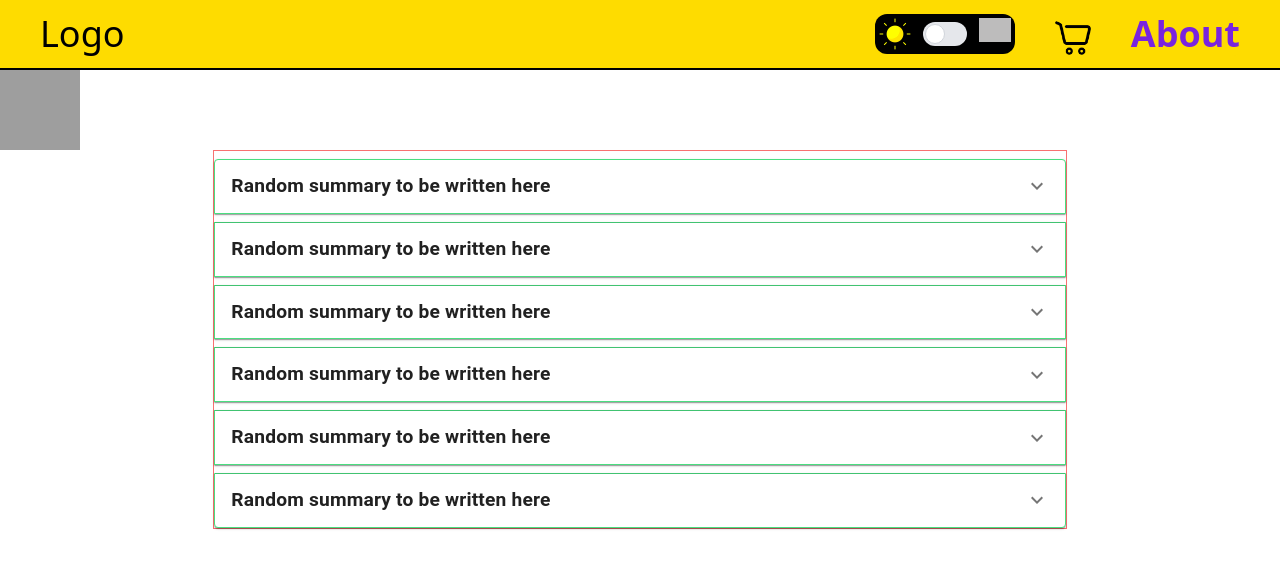
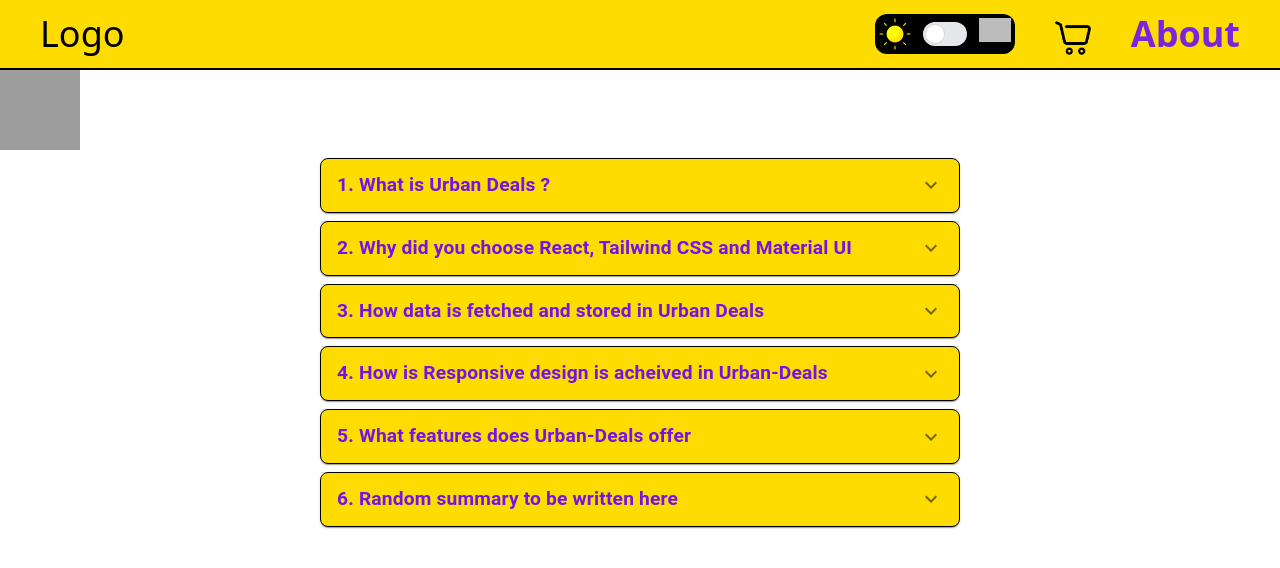
Before and after one commit to dipanshu999/Urban-Deals, a React (Vite) app: page /about in a window 1280 px wide. Shown: the top 568 px of the page. Built offline with nearby package versions, Linux system fonts and the light colour scheme; no server answers; grey boxes are pictures that could not be loaded.

Commit message:
Accordions added

```diff
--- a/src/App.jsx
+++ b/src/App.jsx
@@ -15,7 +15,7 @@ export default function App() {
   let {darkMode,setNavToggle,navToggle}=useContext(ProductContext)
   return (
     <>
-      <div  className={`  max-w-[1400px] w-full  mx-auto ${darkMode?'bg-[#161616]': 'bg-white' } ` } >
+      <div  className={`  max-w-[1400px] w-full  mx-auto ${darkMode?'bg-[#0e0e0e]': 'bg-white' } ` } >
         <Navbar/>
         <Routes>
           <Route path='/' element={ <Home/>}/>
--- a/src/components/About.jsx
+++ b/src/components/About.jsx
@@ -10,12 +10,12 @@ export default function About() {
   const [expanded, setExpanded] = React.useState(false);
 
   const arr = [
-    { summary: 'Random summary to be written here', detail: 'Lorem ipsum dolor sit amet consectetur adipisicing elit. Nihil rerum inventore nostrum!' },
-    { summary: 'Random summary to be written here', detail: 'Lorem ipsum dolor sit amet consectetur adipisicing elit. Nihil rerum inventore nostrum!' },
-    { summary: 'Random summary to be written here', detail: 'Lorem ipsum dolor sit amet consectetur adipisicing elit. Nihil rerum inventore nostrum!' },
-    { summary: 'Random summary to be written here', detail: 'Lorem ipsum dolor sit amet consectetur adipisicing elit. Nihil rerum inventore nostrum!' },
-    { summary: 'Random summary to be written here', detail: 'Lorem ipsum dolor sit amet consectetur adipisicing elit. Nihil rerum inventore nostrum!' },
-    { summary: 'Random summary to be written here', detail: 'Lorem ipsum dolor sit amet consectetur adipisicing elit. Nihil rerum inventore nostrum!' }
+    { summary: '1.  What is Urban Deals ?', detail: "Urban-Deals is an API based E-commerce web app, which fetches data from an external API and stores it to user's local storage for showing unique data for each and every user" },
+    { summary: '2.  Why did you choose React, Tailwind CSS and Material UI', detail: "React is used for making single page application which updates the website data by using virtual-dom, Tailwind CSS for using css classes and Material UI for using stylish components" },
+    { summary: '3.  How data is fetched and stored in Urban Deals', detail: 'Data is fetched from an external API is called Fakestore where we get all the details of products like their price, title, category etc. After that the data is stored in the local storage of user so that unique data can be shown according to different users' },
+    { summary: '4.  How is Responsive design is acheived in Urban-Deals', detail: 'Resposnive design is acheived by using Tailwind CSS where we took help of amazing CSS properties like Flex-box, width, padding etc.' },
+    { summary: '5.  What features does Urban-Deals offer', detail: 'It offers you to perform CRUD(Create, Read, Update, Delete) operation , Category wise product filter, Toggle between light and dark mode, price evaluation at cart section etc and. Using Context API helps to access of data all over across the app' },
+    { summary: '6.  Random summary to be written here', detail: ' rerum inventore nostrum!' }
   ];
 
   const handleExpansion = (index) => {
@@ -32,11 +32,12 @@ export default function About() {
       </div>
 
 
-      <div className='border border-red-400 tab:w-2/3 mx-auto'>
+      <div className='w-[95vw] tab:w-[50vw] mx-auto'>
         {arr.map((item, index) => (
           <Accordion
+            style={{background:'#fedc00' , borderRadius:'8px'}}
             key={index}
-            className='border-green-400 border mt-2 '
+            className='border-black border mt-2  '
             expanded={expanded === index}
             onChange={() => handleExpansion(index)}
 
@@ -46,11 +47,12 @@ export default function About() {
             }}
           >
             <AccordionSummary
+              style={{color:'#7312e9'}}
               expandIcon={<ExpandMoreIcon />}
               aria-controls={`panel${index + 1}-content`}
               id={`panel${index + 1}-header`}
             >
-              <Typography style={{ fontWeight: 'bold', fontSize:'1.2em' }} className='font-bold'>{item.summary}</Typography>
+              <Typography style={{ fontWeight:'bold', fontSize:'1.2em' }} >{item.summary}</Typography>
             </AccordionSummary>
             <AccordionDetails>
               <Typography>
--- a/src/components/Card.jsx
+++ b/src/components/Card.jsx
@@ -25,7 +25,7 @@ export default function Card({item}) {
 
             <div className="card-footer bg-[#FEDC00] pl-1 h-[30%] flex flex-col justify-between gap-1 ">
                 <div className=' h-[60%] flex items-center overflow-y-hidden '>
-                <p className='text-[#7924DE] text-[1em] font-medium leading-4'>{truncatedTitle}</p>
+                <p className='TITLE text-[#7924DE] text-[1em] lap:text-[1.2em] font-medium leading-4'>{truncatedTitle}</p>
             </div>
 
                 <div className='flex justify-between items-center pr-2'>
--- a/src/components/Cart.jsx
+++ b/src/components/Cart.jsx
@@ -36,7 +36,7 @@ export default function Cart() {
           <div className=' text-5xl w-[7em] h-[7em] mx-auto mt-6'>
             <img src="../empty-cart.jfif" className='w-full rounded-3xl' alt="Empty cart" />
           </div>
-          <p className='text-5xl text-center font-semibold'>You cart is empty !!</p>
+          <p className={`text-5xl text-center font-semibold ${darkMode ? 'text-white':'text-black'} `}>You cart is empty !!</p>
           <div className='flex justify-center pb-16'><button onClick={()=>navigate('/')} className='bg-green-500 p-4 text-xl text-white font-semibold rounded-xl mt-8'>Add products</button></div>
         </>
        :   //  ABove is empty cart
```
